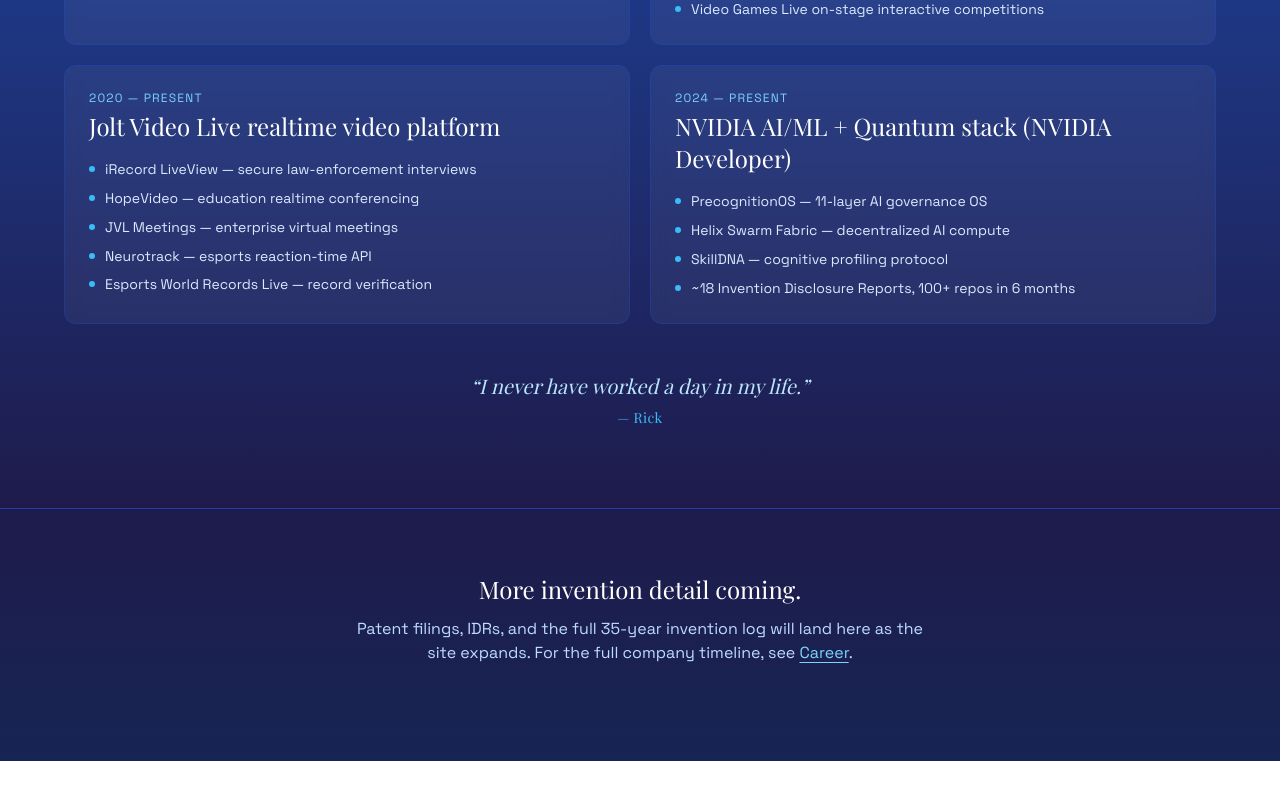
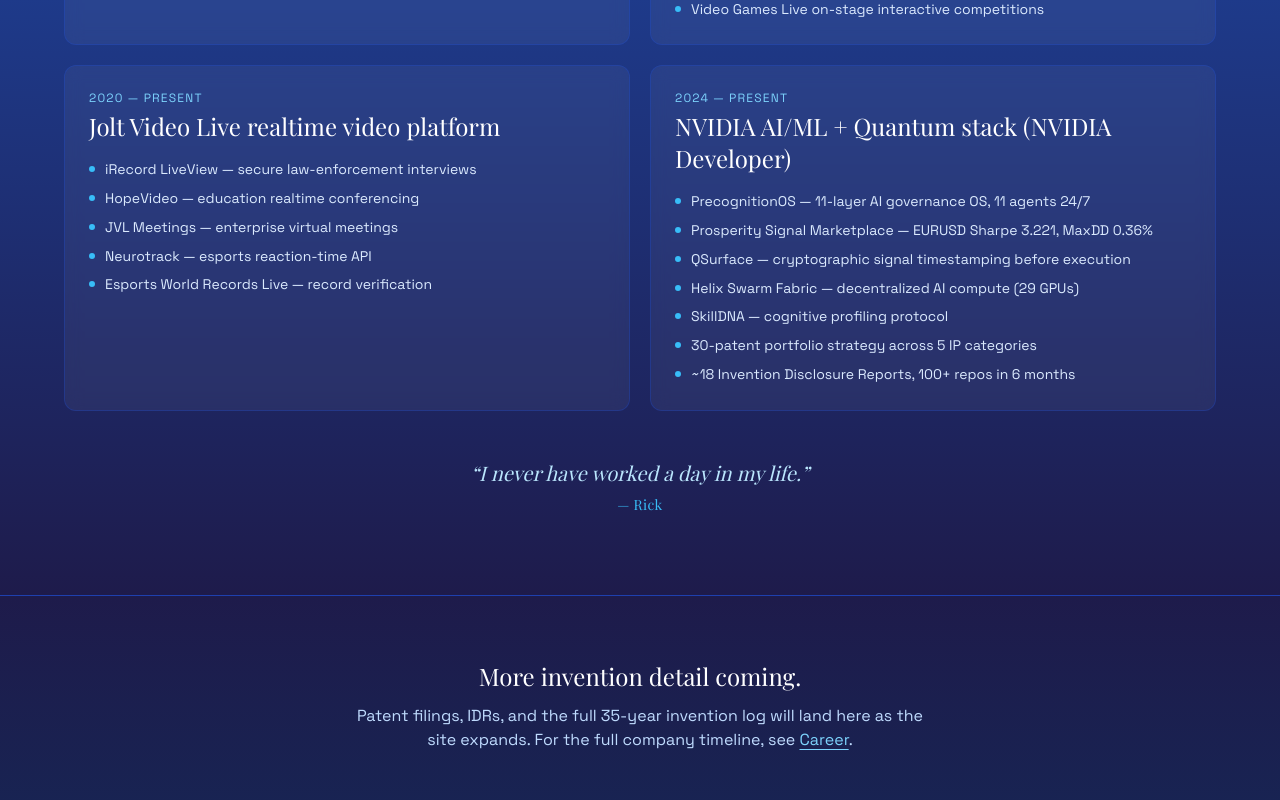
Before and after one commit to cyberhope-ai/rickbarretto.com-founder-website, a Next.js app: page /inventions in a window 1280 px wide. Shown: the part 1668-2468 px from the top of the page. Before the commit the page ends 2429 px from the top, so only its background shows below. Built offline with nearby package versions, Linux system fonts and the light colour scheme; a web font is replaced by a local one.

Commit message:
feat(inventions): update 2024-present platform uses — Prosperity Signals, QSurface proof, 29 GPUs, 30-patent portfolio; ready for Monday IP demo

```diff
--- a/components/ThePattern.tsx
+++ b/components/ThePattern.tsx
@@ -37,9 +37,12 @@
       era: "2024 — Present",
       platform: "NVIDIA AI/ML + Quantum stack (NVIDIA Developer)",
       uses: [
-        "PrecognitionOS — 11-layer AI governance OS",
-        "Helix Swarm Fabric — decentralized AI compute",
+        "PrecognitionOS — 11-layer AI governance OS, 11 agents 24/7",
+        "Prosperity Signal Marketplace — EURUSD Sharpe 3.221, MaxDD 0.36%",
+        "QSurface — cryptographic signal timestamping before execution",
+        "Helix Swarm Fabric — decentralized AI compute (29 GPUs)",
         "SkillDNA — cognitive profiling protocol",
+        "30-patent portfolio strategy across 5 IP categories",
         "~18 Invention Disclosure Reports, 100+ repos in 6 months",
       ],
     },
```
